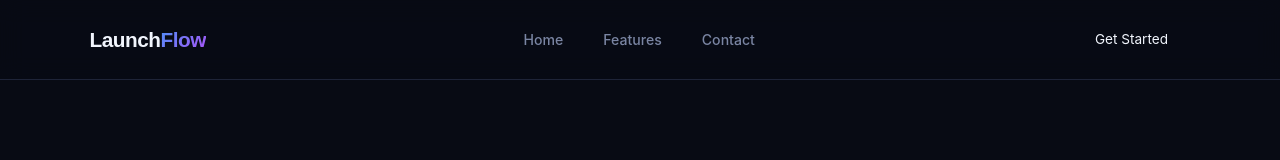
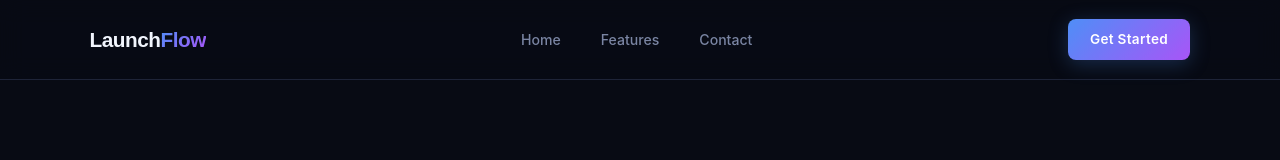
Before and after one commit to RimsahKOusar/synent-task2-ResponsiveLandingPage-Rimsha, a plain HTML site: page index.html in a window 1280 px wide. Drawn offline with Linux system fonts and the light colour scheme.

Commit message:
button styling

```diff
--- a/css/base.css
+++ b/css/base.css
@@ -56,3 +56,47 @@ a {
 section {
   padding: var(--section-py) var(--section-px);
 }
+/* ── REUSABLE: BUTTONS ──────────────────────────────────────
+   .btn          → base styles (shared by all buttons)
+   .btn-primary  → gradient filled, glowing CTA button
+   .btn-outline  → transparent with border, secondary action
+────────────────────────────────────────────────────────────── */
+
+/* Base — shared structure for all buttons */
+.btn {
+  display: inline-flex;
+  align-items: center;
+  gap: 0.5rem;
+  padding: 0.8rem 2rem;
+  border-radius: var(--radius-sm);
+  font-family: var(--font-body);
+  font-size: 0.9rem;
+  font-weight: 600;
+  letter-spacing: 0.3px;
+  cursor: pointer;
+  transition: all 0.25s ease;
+  border: none;
+}
+
+/* Primary: gradient fill, glows on hover */
+.btn-primary {
+  background: var(--gradient);
+  color: #fff;
+  box-shadow: 0 4px 20px var(--accent-glow);
+}
+.btn-primary:hover {
+  transform: translateY(-2px);          /* lifts up slightly */
+  box-shadow: 0 8px 30px var(--accent-glow);
+}
+
+/* Outline: transparent with visible border */
+.btn-outline {
+  background: transparent;
+  color: var(--text);
+  border: 1px solid var(--border);
+}
+.btn-outline:hover {
+  border-color: var(--accent);
+  color: var(--accent);
+  transform: translateY(-2px);
+}
```
